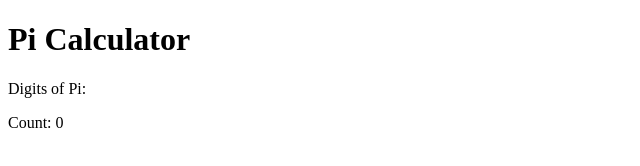
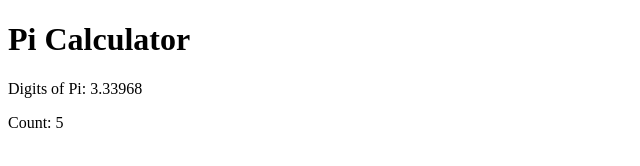
Before and after one commit to Caplini/omocat, a plain HTML site: page pi.html in a window 1280 px wide. Shown: the full height of the page, 0-640 px from the left. Drawn offline with Linux system fonts and the light colour scheme.

Commit message:
Update pi.html
Back to the other algorithm

```diff
--- a/pi.html
+++ b/pi.html
@@ -5,38 +5,38 @@
 </head>
 <body>
   <h1>Pi Calculator</h1>
-  <p>Digits of Pi: <span id="piDigits"></span></p>
+  <p>Digits of Pi: <span id="piDigits">3.</span></p>
   <p>Count: <span id="count">0</span></p>
 
   <script>
-    let k = 0;
-    let sum = BigInt(0);
-    let multiplier = BigInt(13591409);
-    let base = BigInt(640320);
-    let threeBaseSqrt = BigInt(262537412640768000); // 640320^3/2 as BigInt
+    let count = 0;
+    let pi = 0;
+    let sign = 1;
+    let audioCtx = new (window.AudioContext || window.webkitAudioContext)();
 
-    function factorial(n) {
-      let result = BigInt(1);
-      for (let i = BigInt(1); i <= n; i++) {
-        result *= i;
-      }
-      return result;
+    function playSound() {
+      let oscillator = audioCtx.createOscillator();
+      oscillator.type = 'sine';
+      oscillator.frequency.setValueAtTime(440, audioCtx.currentTime);
+      oscillator.connect(audioCtx.destination);
+      oscillator.start();
+      oscillator.stop(audioCtx.currentTime + 0.1);
     }
 
-    async function calculatePi() {
-      let numerator = factorial(BigInt(6) * k) * (multiplier + BigInt(545140134) * k);
-      let denominator = factorial(BigInt(3) * k) * (factorial(k) ** BigInt(3)) * (threeBaseSqrt ** k);
+    function calculatePi() {
+      pi += sign * (4 / (1 + count * 2));
+      sign *= -1;
+      count++;
 
-      sum += BigInt(12) * numerator / denominator;
+      const piRounded = pi.toFixed(count);
 
-      let pi = parseFloat((BigInt(10) ** BigInt(20) / sum).toString().slice(0, 19));
-      document.getElementById("piDigits").textContent = pi;
-      document.getElementById("count").textContent = k;
+      document.getElementById("piDigits").textContent = piRounded;
+      document.getElementById("count").textContent = count;
 
-      k++;
+      playSound();
     }
 
-    setInterval(calculatePi, 1000); // Calculate every second
+    setInterval(calculatePi, 1000); // Generate every second
   </script>
 </body>
 </html>
```
